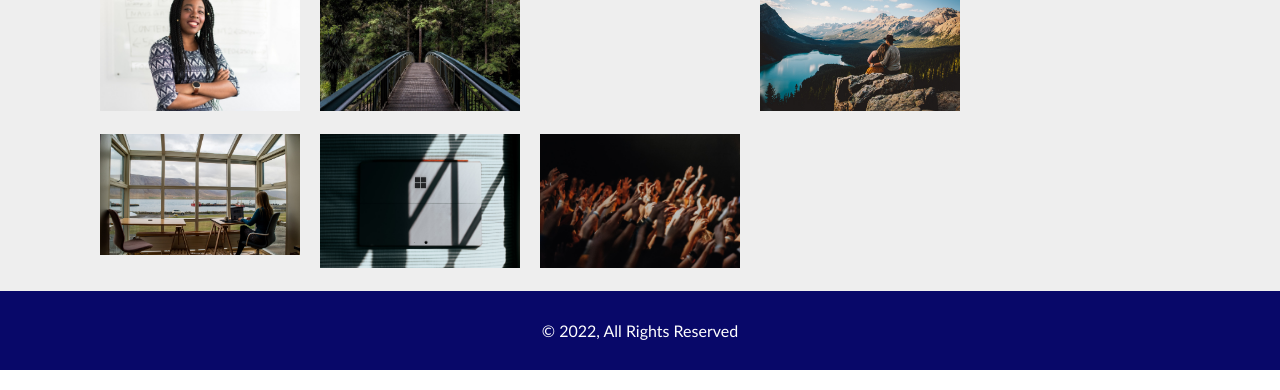
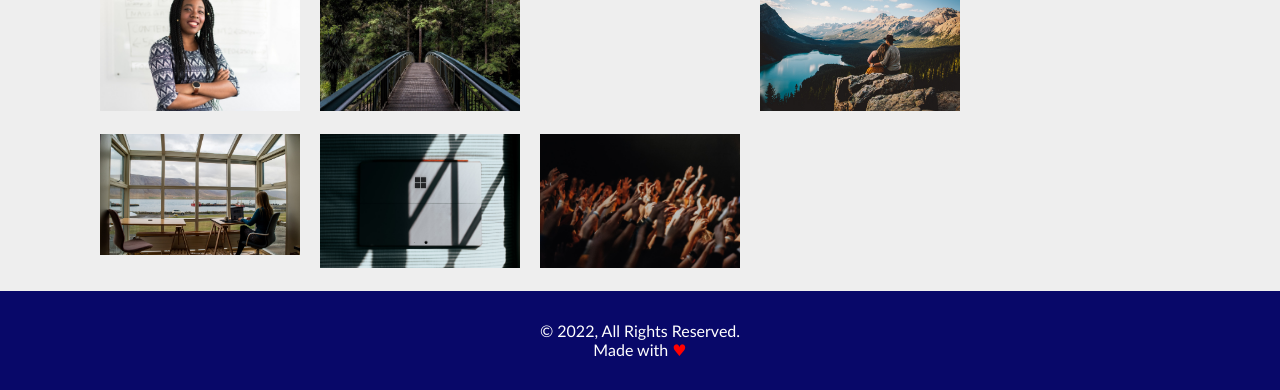
Before and after one commit to Lilyprograms/Grid-Layout, a plain HTML site: page index.html in a window 1280 px wide. Shown: the part 641-1031 px from the top of the page. Drawn offline with Linux system fonts and the light colour scheme.

Commit message:
Added more footer tags

```diff
--- a/index.css
+++ b/index.css
@@ -57,3 +57,6 @@ body {
   background-color: rgb(8, 8, 105);
   text-align: center;
 }
+.footer-icon {
+  color: red;
+}
--- a/index.html
+++ b/index.html
@@ -28,7 +28,8 @@
       </div>
     </div>
     <footer class="footer">
-      <p>&copy; 2022, All Rights Reserved</p>
+      <p>&copy; 2022, All Rights Reserved.</p>
+      <p>Made with <span class="footer-icon">&#9829;</span></p>
     </footer>
   </body>
 </html>
```
